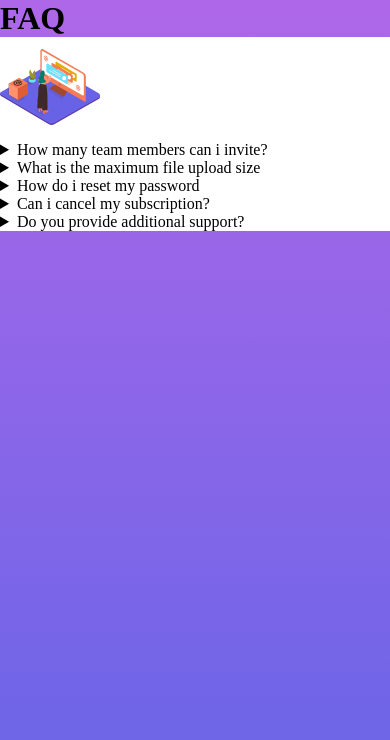
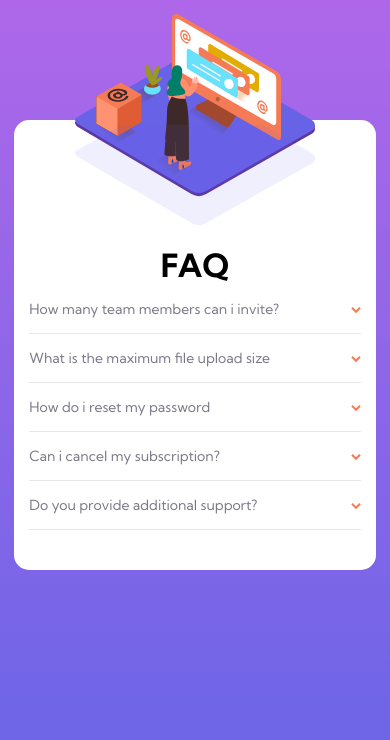
Before and after one commit to dorianstorella/faq-accordion-card-main, a website: page App/index.html in a window 390 px wide. Drawn offline with Linux system fonts and the light colour scheme.

Commit message:
add css mobile

```diff
--- a/App/index.css
+++ b/App/index.css
@@ -3,6 +3,7 @@
 * {
     margin: 0;
     padding: 0;
+    font-family: 'Kumbh Sans';
 }
 
 html {
@@ -11,16 +12,60 @@ html {
     background:linear-gradient(180deg,hsl(273, 75%, 66%)0%,hsl(240, 73%, 65%))100%;
 }
 
-body{
-    height: 100%;
-    width: 100%;
+body {
+    height: auto;
+    width: 85%;
+    background-color: white;
+    margin: auto;
+    margin-top: 120px;
+    position: relative;
+    border-radius: 15px;
+    padding: 125px 15px 40px 15px ;
 }
 
-main {
-    background-color: white;
+header {
+    text-align: center;
+    font-weight: 700;
+
 }
 
 img {
-    width: 100px;
+    width: 240px;
+    height: 240px;
+    position: fixed;
+    top:-15px;
+    left:0;
+    right: 0;
+    margin: 0 auto 0 auto;
+}
+
+.shadow {
+    width: 240px;
     height: 100px;
+    top: 125px;
 }
+
+details {
+    border-bottom: 1px solid hsl(240, 5%, 91%);
+    padding: 10px 0 10px 0;
+    font-size: 12px;
+    color:hsl(237, 12%, 33%) ;
+}
+
+
+summary {
+    list-style-type: none;
+    font-size: 14px;
+    padding: 5px 0 5px 0;
+    color: hsl(240, 6%, 50%);
+    font-weight: 500;
+}
+
+summary::after {
+    content:url(/images/icon-arrow-down.svg);
+    float: right;
+}
+summary:hover{
+    color: black;
+    font-weight: 700;
+}
--- a/App/index.html
+++ b/App/index.html
@@ -14,9 +14,9 @@
         <h1>FAQ</h1>
     </header>
     <main>
-        <div id="slider"></div>
         <figure>
             <img src="../images/illustration-woman-online-mobile.svg" alt="">
+            <img class="shadow" src="/images/bg-pattern-mobile.svg" alt="">
         </figure>
         <details>
             <summary>How many team members can i invite?</summary>
```
